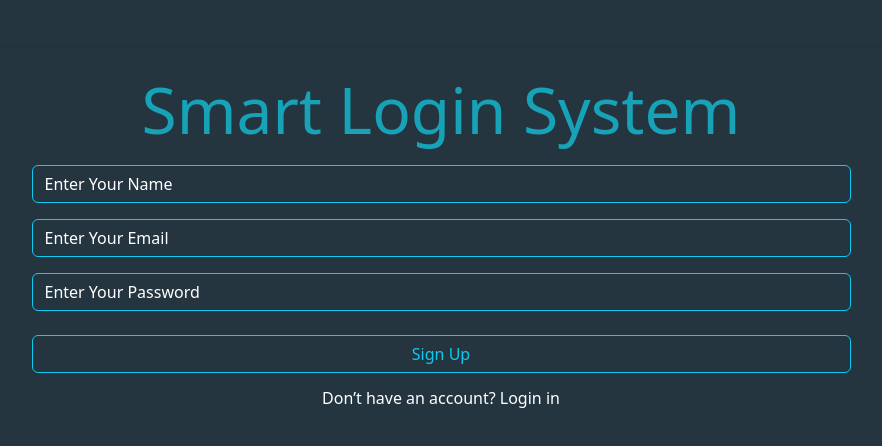
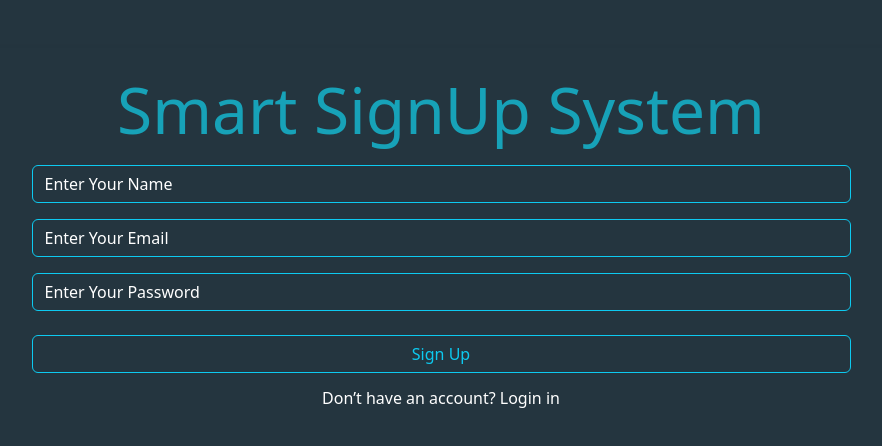
Before and after one commit to Sherin-Khaled/JS4, a plain HTML site: page index.html in a window 1280 px wide. Both pictures are taken after a click on the element "Sign Up". Shown: the whole page, without its empty margins (199-1081 px from the left). Drawn offline with nearby package versions, Linux system fonts and the light colour scheme.

Commit message:
Change sentence

```diff
--- a/index.html
+++ b/index.html
@@ -26,10 +26,11 @@
   </div>
 </nav>
     <div id="firstPage" class="container layer d-flex justify-content-center align-items-center flex-column p-4 shadow mt-5">
-        <h2 style="color: #17a2b8;" class="mb-3 display-3">Smart Login System</h2>
+
 
 
         <div id="loginIn" class="inner d-flex flex-column col-12 w-75 text-center">
+          <h2 style="color: #17a2b8;" class="mb-3 display-3">Smart Login System</h2>
         <input oninput="validate('email' , this)" type="email" id="loginEmail" class="form-control w-100 mx-auto mb-3 border-info bg-transparent text-white" placeholder="Enter Your Email">
         <input oninput="validate('password' , this)" type="password" id="loginPassword" class="form-control w-100 mx-auto mb-3 border-info bg-transparent text-white" placeholder="Enter Your Password">
         <h5 id="incorrect"></h5>
@@ -38,6 +39,7 @@
         </div>
 
         <div id="signUp" class="d-none flex-column inner col-12 w-75 text-center">
+          <h2 style="color: #17a2b8;" class="mb-3 display-3">Smart SignUp System</h2>
         <input type="text" id="signName" class="form-control w-100 mx-auto mb-3 border-info bg-transparent text-white" placeholder="Enter Your Name">
         <input oninput="validate('email' , this)" type="email" id="signEmail" class="form-control w-100 mx-auto mb-3 border-info bg-transparent text-white" placeholder="Enter Your Email">
         <input oninput="validate('password' , this)" type="password" id="signPassword" class="form-control w-100 mx-auto mb-3 border-info bg-transparent text-white" placeholder="Enter Your Password">
```
